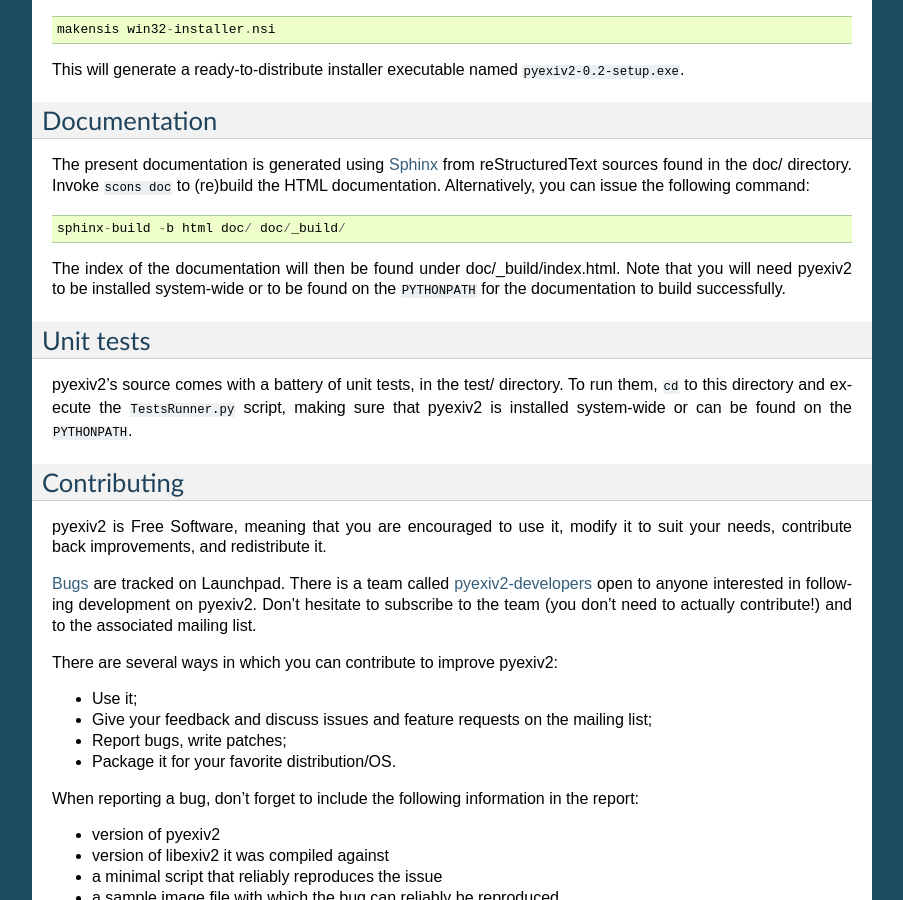
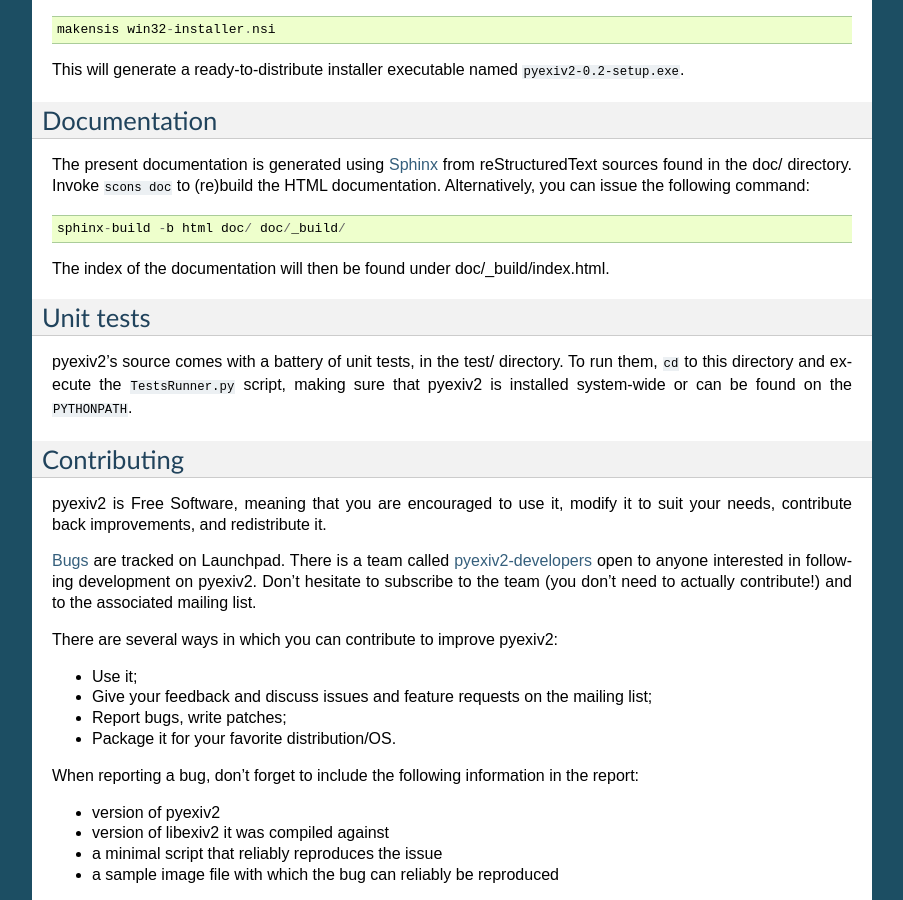
Before and after one commit to hobson/pyexiv2, a Sphinx documentation site: the page built from doc/developers.rst, in a window 1280 px wide and 900 px high, scrolled down 1906 px. Shown: the whole window, without its empty margins (198-1101 px from the left). Built offline with Sphinx 7.4.7, drawn with Linux system fonts in a browser that asks for light colours.

Commit message:
Do not require PYTHONPATH manipulations to build the doc.

```diff
--- a/doc/developers.rst
+++ b/doc/developers.rst
@@ -128,8 +128,6 @@
   sphinx-build -b html doc/ doc/_build/
 
 The index of the documentation will then be found under doc/_build/index.html.
-Note that you will need pyexiv2 to be installed system-wide or to be found on
-the ``PYTHONPATH`` for the documentation to build successfully.
 
 Unit tests
 ##########
```
Also changed, not shown: 1 other file.
